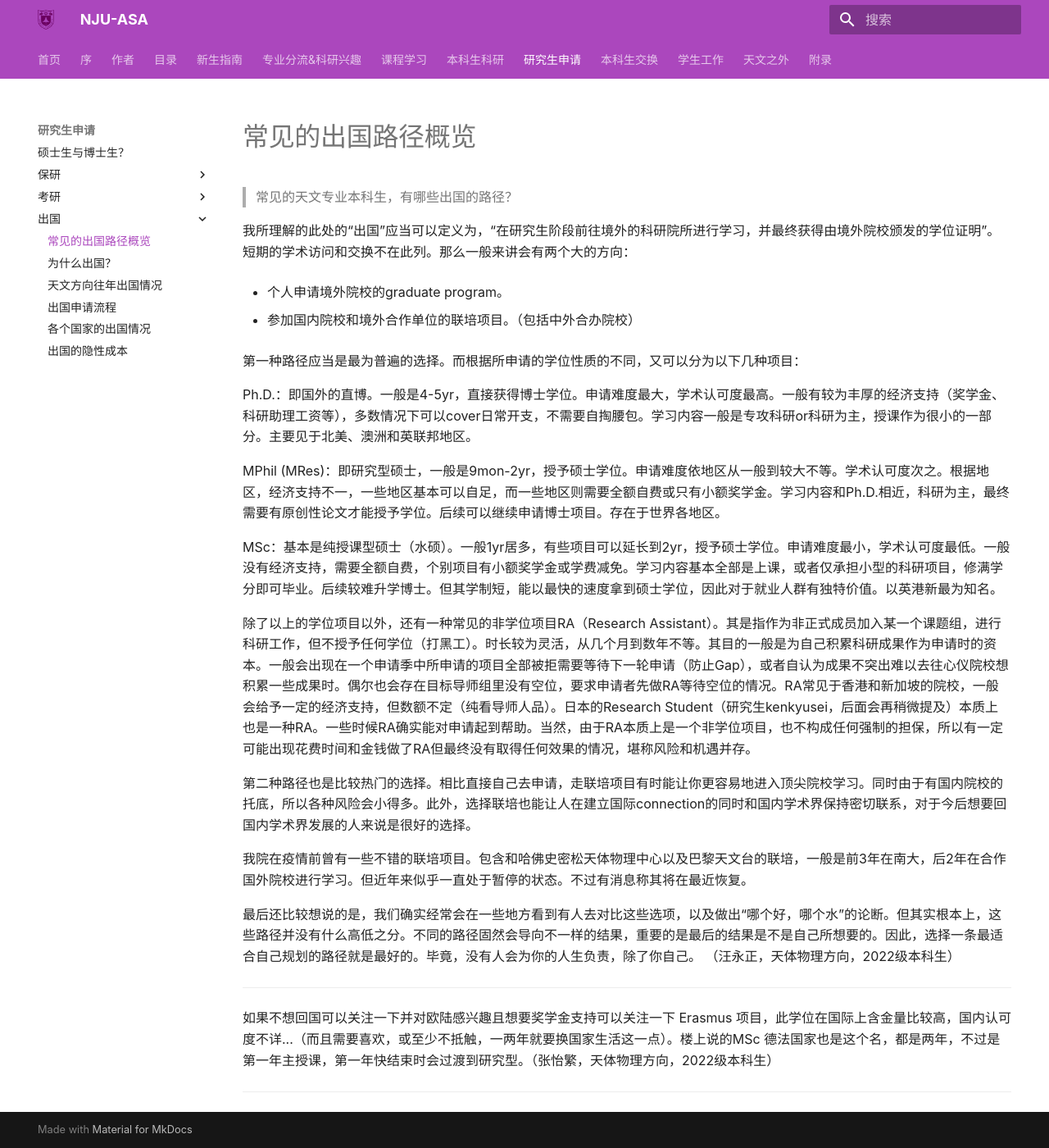
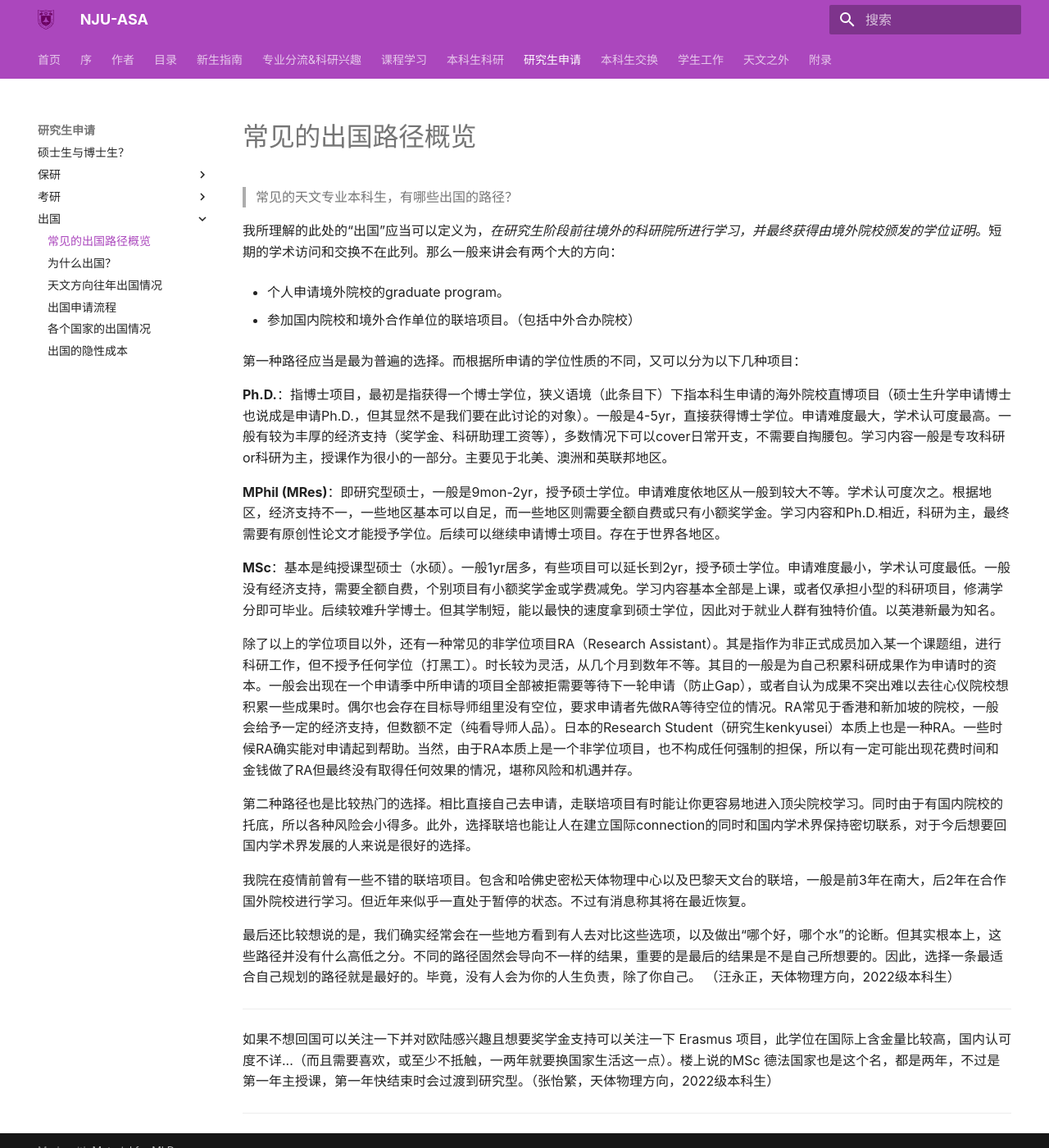
Before and after one commit to nju-astronomy/NJU-ASA, an MkDocs documentation site: the page built from docs/pathway/abroad/abroad_overview.md, in a window 1280 px wide and 1400 px high. Shown: the whole window at 82% size. Built offline with MkDocs 1.6.1 and Material for MkDocs 9.7.7, drawn with Linux system fonts in a browser that asks for light colours; some web fonts are replaced.

Commit message:
Update abroad_overview.md

```diff
--- a/docs/pathway/abroad/abroad_overview.md
+++ b/docs/pathway/abroad/abroad_overview.md
@@ -1,6 +1,6 @@
 > 常见的天文专业本科生，有哪些出国的路径？
 
-我所理解的此处的“出国”应当可以定义为，“在研究生阶段前往境外的科研院所进行学习，并最终获得由境外院校颁发的学位证明”。短期的学术访问和交换不在此列。那么一般来讲会有两个大的方向：
+我所理解的此处的“出国”应当可以定义为，*在研究生阶段前往境外的科研院所进行学习，并最终获得由境外院校颁发的学位证明*。短期的学术访问和交换不在此列。那么一般来讲会有两个大的方向：
 
 - 个人申请境外院校的graduate program。
 
@@ -8,13 +8,13 @@
 
 第一种路径应当是最为普遍的选择。而根据所申请的学位性质的不同，又可以分为以下几种项目：
 
-Ph.D.：即国外的直博。一般是4-5yr，直接获得博士学位。申请难度最大，学术认可度最高。一般有较为丰厚的经济支持（奖学金、科研助理工资等），多数情况下可以cover日常开支，不需要自掏腰包。学习内容一般是专攻科研or科研为主，授课作为很小的一部分。主要见于北美、澳洲和英联邦地区。
+**Ph.D.**：指博士项目，最初是指获得一个博士学位，狭义语境（此条目下）下指本科生申请的海外院校直博项目（硕士生升学申请博士也说成是申请Ph.D.，但其显然不是我们要在此讨论的对象）。一般是4-5yr，直接获得博士学位。申请难度最大，学术认可度最高。一般有较为丰厚的经济支持（奖学金、科研助理工资等），多数情况下可以cover日常开支，不需要自掏腰包。学习内容一般是专攻科研or科研为主，授课作为很小的一部分。主要见于北美、澳洲和英联邦地区。
 
-MPhil (MRes)：即研究型硕士，一般是9mon-2yr，授予硕士学位。申请难度依地区从一般到较大不等。学术认可度次之。根据地区，经济支持不一，一些地区基本可以自足，而一些地区则需要全额自费或只有小额奖学金。学习内容和Ph.D.相近，科研为主，最终需要有原创性论文才能授予学位。后续可以继续申请博士项目。存在于世界各地区。
+**MPhil (MRes)**：即研究型硕士，一般是9mon-2yr，授予硕士学位。申请难度依地区从一般到较大不等。学术认可度次之。根据地区，经济支持不一，一些地区基本可以自足，而一些地区则需要全额自费或只有小额奖学金。学习内容和Ph.D.相近，科研为主，最终需要有原创性论文才能授予学位。后续可以继续申请博士项目。存在于世界各地区。
 
-MSc：基本是纯授课型硕士（水硕）。一般1yr居多，有些项目可以延长到2yr，授予硕士学位。申请难度最小，学术认可度最低。一般没有经济支持，需要全额自费，个别项目有小额奖学金或学费减免。学习内容基本全部是上课，或者仅承担小型的科研项目，修满学分即可毕业。后续较难升学博士。但其学制短，能以最快的速度拿到硕士学位，因此对于就业人群有独特价值。以英港新最为知名。
+**MSc**：基本是纯授课型硕士（水硕）。一般1yr居多，有些项目可以延长到2yr，授予硕士学位。申请难度最小，学术认可度最低。一般没有经济支持，需要全额自费，个别项目有小额奖学金或学费减免。学习内容基本全部是上课，或者仅承担小型的科研项目，修满学分即可毕业。后续较难升学博士。但其学制短，能以最快的速度拿到硕士学位，因此对于就业人群有独特价值。以英港新最为知名。
 
-除了以上的学位项目以外，还有一种常见的非学位项目RA（Research Assistant）。其是指作为非正式成员加入某一个课题组，进行科研工作，但不授予任何学位（打黑工）。时长较为灵活，从几个月到数年不等。其目的一般是为自己积累科研成果作为申请时的资本。一般会出现在一个申请季中所申请的项目全部被拒需要等待下一轮申请（防止Gap），或者自认为成果不突出难以去往心仪院校想积累一些成果时。偶尔也会存在目标导师组里没有空位，要求申请者先做RA等待空位的情况。RA常见于香港和新加坡的院校，一般会给予一定的经济支持，但数额不定（纯看导师人品）。日本的Research Student（研究生kenkyusei，后面会再稍微提及）本质上也是一种RA。一些时候RA确实能对申请起到帮助。当然，由于RA本质上是一个非学位项目，也不构成任何强制的担保，所以有一定可能出现花费时间和金钱做了RA但最终没有取得任何效果的情况，堪称风险和机遇并存。
+除了以上的学位项目以外，还有一种常见的非学位项目RA（Research Assistant）。其是指作为非正式成员加入某一个课题组，进行科研工作，但不授予任何学位（打黑工）。时长较为灵活，从几个月到数年不等。其目的一般是为自己积累科研成果作为申请时的资本。一般会出现在一个申请季中所申请的项目全部被拒需要等待下一轮申请（防止Gap），或者自认为成果不突出难以去往心仪院校想积累一些成果时。偶尔也会存在目标导师组里没有空位，要求申请者先做RA等待空位的情况。RA常见于香港和新加坡的院校，一般会给予一定的经济支持，但数额不定（纯看导师人品）。日本的Research Student（研究生kenkyusei）本质上也是一种RA。一些时候RA确实能对申请起到帮助。当然，由于RA本质上是一个非学位项目，也不构成任何强制的担保，所以有一定可能出现花费时间和金钱做了RA但最终没有取得任何效果的情况，堪称风险和机遇并存。
 
 第二种路径也是比较热门的选择。相比直接自己去申请，走联培项目有时能让你更容易地进入顶尖院校学习。同时由于有国内院校的托底，所以各种风险会小得多。此外，选择联培也能让人在建立国际connection的同时和国内学术界保持密切联系，对于今后想要回国内学术界发展的人来说是很好的选择。
 
```
